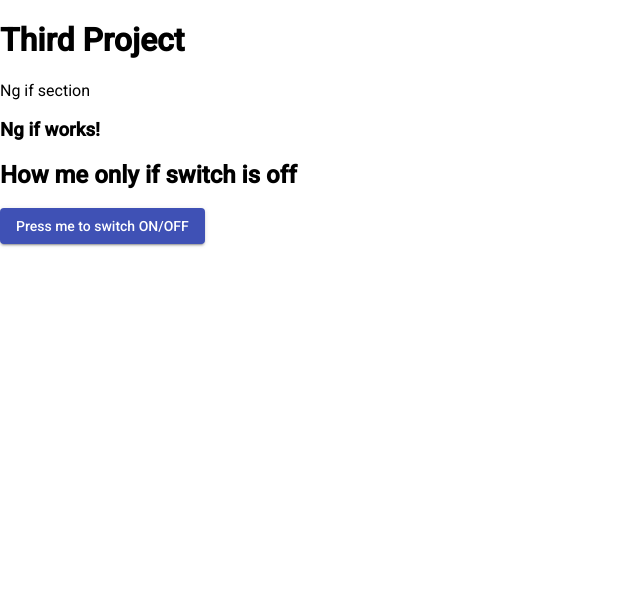
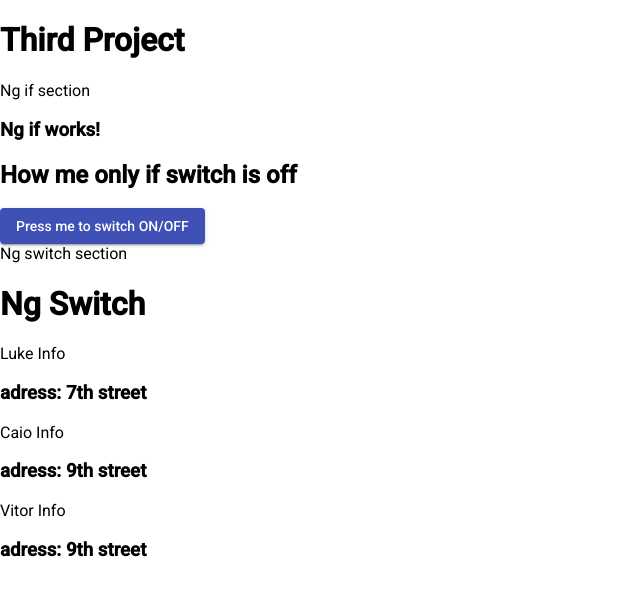
Before and after one commit to DukeOmni/angular-learning-area, an Angular app in the folder third-project/: page / in a window 1280 px wide. Shown: the top 596 px of the page, without its empty margins (0-640 px from the left). Built offline with nearby package versions, Linux system fonts and the light colour scheme.

Commit message:
Testing ngswitch and ngfor

```diff
--- a/third-project/src/app/app.component.html
+++ b/third-project/src/app/app.component.html
@@ -1,2 +1,3 @@
 <h1>Third Project</h1>
 <app-diretiva-ngif></app-diretiva-ngif>
+<app-diretiva-ngswitch [profileConfig]="'master'"></app-diretiva-ngswitch>
--- a/third-project/src/app/diretiva-ngswitch/diretiva-ngswitch.component.html
+++ b/third-project/src/app/diretiva-ngswitch/diretiva-ngswitch.component.html
@@ -1 +1,7 @@
-<p>diretiva-ngswitch works!</p>
+<section>Ng switch section</section>
+<h1>Ng Switch</h1>
+<div [ngSwitch]="profileConfig" *ngFor="let item of confidentialInfo"> {{item.nome}} Info
+  <h3 *ngSwitchCase="'master'">adress: {{item.adress}}</h3>
+  <h3 *ngSwitchCase="'doctor'"> cpf: {{item.cpf}}</h3>
+  <h3 *ngSwitchDefault>name: {{item.nome}}</h3>
+</div>
--- a/third-project/src/app/diretiva-ngswitch/diretiva-ngswitch.component.ts
+++ b/third-project/src/app/diretiva-ngswitch/diretiva-ngswitch.component.ts
@@ -1,4 +1,4 @@
-import { Component, OnInit } from '@angular/core';
+import { Component, Input, OnInit } from '@angular/core';
 
 @Component({
   selector: 'app-diretiva-ngswitch',
@@ -8,7 +8,12 @@ import { Component, OnInit } from '@angular/core';
 export class DiretivaNgswitchComponent implements OnInit {
 
   constructor() { }
-
+  isAdmin:Boolean=false;
+  @Input()profileConfig:String;
+  confidentialInfo:Object[]=[
+                         {nome:"Luke",adress:"7th street",cpf:"999999999"},
+                         {nome:"Caio",adress:"9th street",cpf:"999999999"},
+                         {nome:"Vitor",adress:"9th street",cpf:"999999999"}];
   ngOnInit(): void {
   }
 
```
Also changed, not shown: third-project/src/app/app.module.ts (+6 -2 lines).
